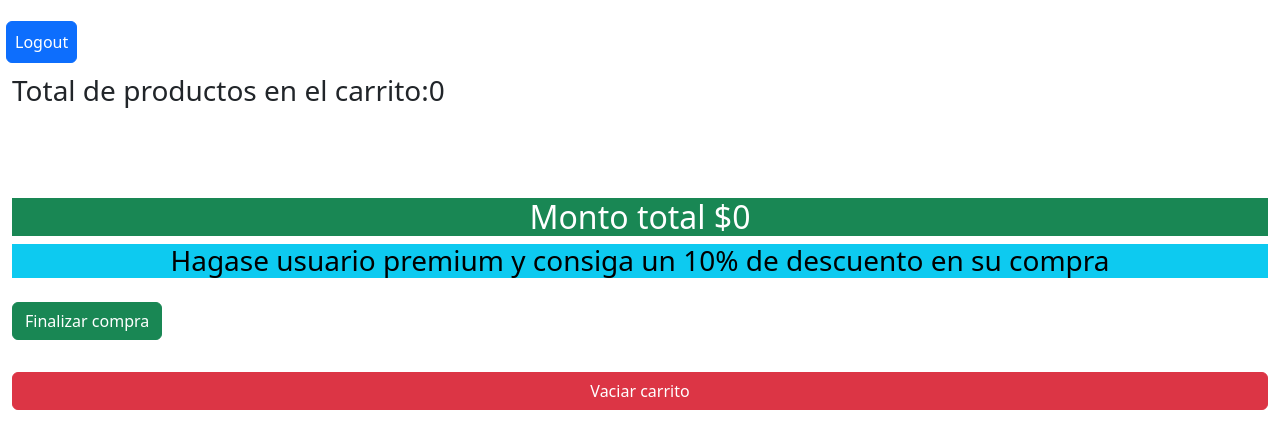
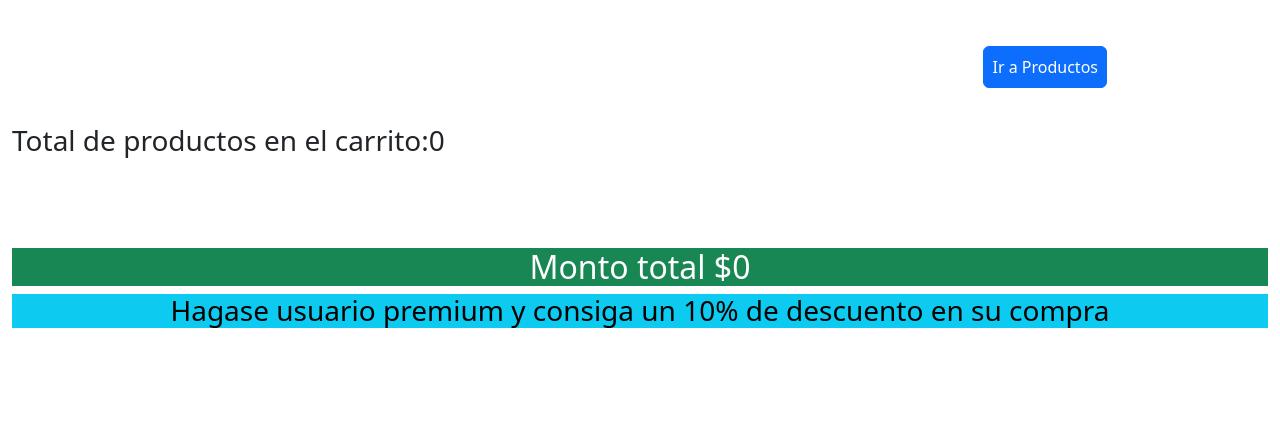
Before and after one commit to iastapenco/AppCoffee_deploy1, a React (Vite) app in the folder client/: page /cart in a window 1280 px wide. Shown: the top 448 px of the page. Built offline with nearby package versions, Linux system fonts and the light colour scheme.

Commit message:
se mejora UI del carrito

```diff
--- a/client/src/components/EmptyCart/EmptyCart.jsx
+++ b/client/src/components/EmptyCart/EmptyCart.jsx
@@ -22,9 +22,13 @@ const EmptyCart = () => {
   };
 
   return (
-    <button type="submit" class="btn btn-danger mt-3" onClick={submit}>
-      Vaciar carrito
-    </button>
+    <div>
+      {cart.length !== 0 ? (
+        <button type="submit" class="btn btn-danger mt-3" onClick={submit}>
+          Vaciar carrito
+        </button>
+      ) : null}
+    </div>
   );
 };
 
--- a/client/src/components/FinishPurcahse/FinishPurchase.jsx
+++ b/client/src/components/FinishPurchase/FinishPurchase.jsx
@@ -40,6 +40,7 @@ const FinishPurchase = () => {
 
   return (
     <div>
+      {cart.length !== 0 ? (
         <button
           className="btn btn-success"
           type="submit"
@@ -49,6 +50,7 @@ const FinishPurchase = () => {
         >
           Finalizar compra
         </button>
+      ) : null}
     </div>
   );
 };
--- a/client/src/components/ShoppingCart/ShoppingCart.jsx
+++ b/client/src/components/ShoppingCart/ShoppingCart.jsx
@@ -1,17 +1,19 @@
-import React, { useContext, useEffect } from "react";
+import React, { useContext } from "react";
 import { CartContext } from "../../Context/CartContext";
 import CartItems from "../CartItems/CartItems";
 import TotalAMount from "../TotalAmount/TotalAMount";
-import { Link } from "react-router-dom";
-import FinishPurchase from "../FinishPurcahse/FinishPurchase";
+import { Link, useNavigate } from "react-router-dom";
+import FinishPurchase from "../FinishPurchase/FinishPurchase";
 import EmptyCart from "../EmptyCart/EmptyCart";
 
 const ShoppingCart = () => {
   const [cart] = useContext(CartContext);
+  const navigate = useNavigate();
 
   return (
     <>
-      <div>
+      <div className="container d-flex justify-content-end align-items-center">
+        {cart.length !== 0 ? (
           <Link to={"/logout"}>
             <button
               id="logout"
@@ -21,6 +23,15 @@ const ShoppingCart = () => {
               Logout
             </button>
           </Link>
+        ) : null}
+
+        <button
+          type="button"
+          className="btn btn-primary p-2 btn_logout m-3"
+          onClick={() => navigate("/")}
+        >
+          Ir a Productos
+        </button>
       </div>
       <div className="container-fluid d-flex flex-column justify-content-center gap-3">
         <h3 className="center">
```
Also changed, not shown: 3 other files (tests, documents, lock files or other folders). Lines whose indentation alone changed are shown as unchanged.
